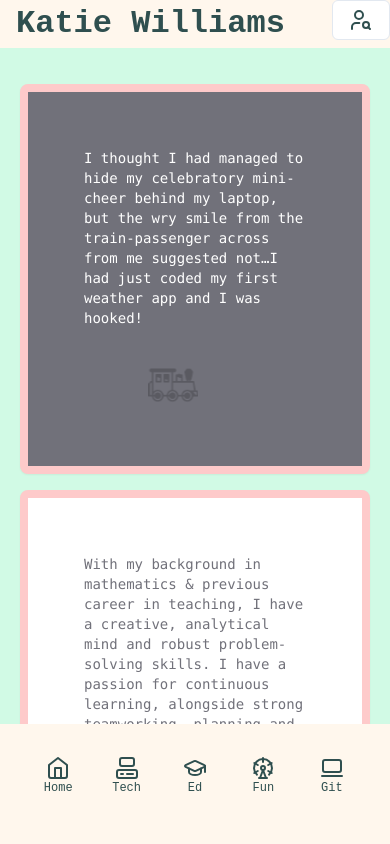
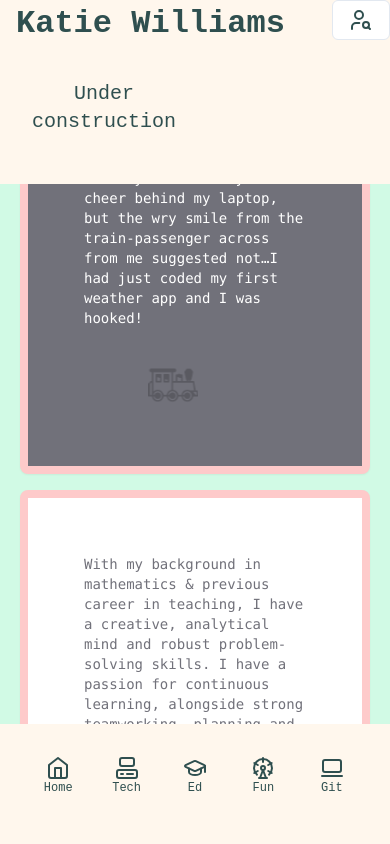
Before and after one commit to Katie-W-22/KatieW-CV-Dec2023, a Next.js app in the folder katie2-app/: page / in a window 390 px wide. Shown: the top 844 px of the page. Built offline with nearby package versions, Linux system fonts and the light colour scheme.

Commit message:
added under construction label

```diff
--- a/katie2-app/app/comps/Large.tsx
+++ b/katie2-app/app/comps/Large.tsx
@@ -2,11 +2,11 @@
 
 export default function Large() {
     return (
-        <div className='"fixed bottom-0 hidden md:block'>
-            <div className='large__screen__text'>
-                <p className='large__screen__text__title'>Katie Williams</p>
-                <p className='large__screen__text__subtitle'>Full Stack Developer</p>
-            </div>
+        <div className='hidden md:block'>
+
+                <p>Katie Williams</p>
+                <p >Full Stack Developer</p>
+
         </div>
     )
 }
--- a/katie2-app/app/comps/Navbar.tsx
+++ b/katie2-app/app/comps/Navbar.tsx
@@ -3,6 +3,7 @@ import Link from 'next/link'
 
 export default function Navbar() {
   return (
+    <>
     <nav className="hidden md:block text-xl bg-orange-50">
     <div className='page__nav_top flex space-x-4'>
     <Link href="/">Home</Link>
@@ -12,5 +13,11 @@ export default function Navbar() {
      <Link href="/screen4" className="hover:underline">Projects</Link>
      </div>
     </nav>
+    <footer className="md:hidden block text-xl bg-orange-50">
+      <div className='page__nav_bottom flex space-x-4'>
+        <p>Under construction</p>
+      </div>
+    </footer>
+    </>
   )
 }
```
